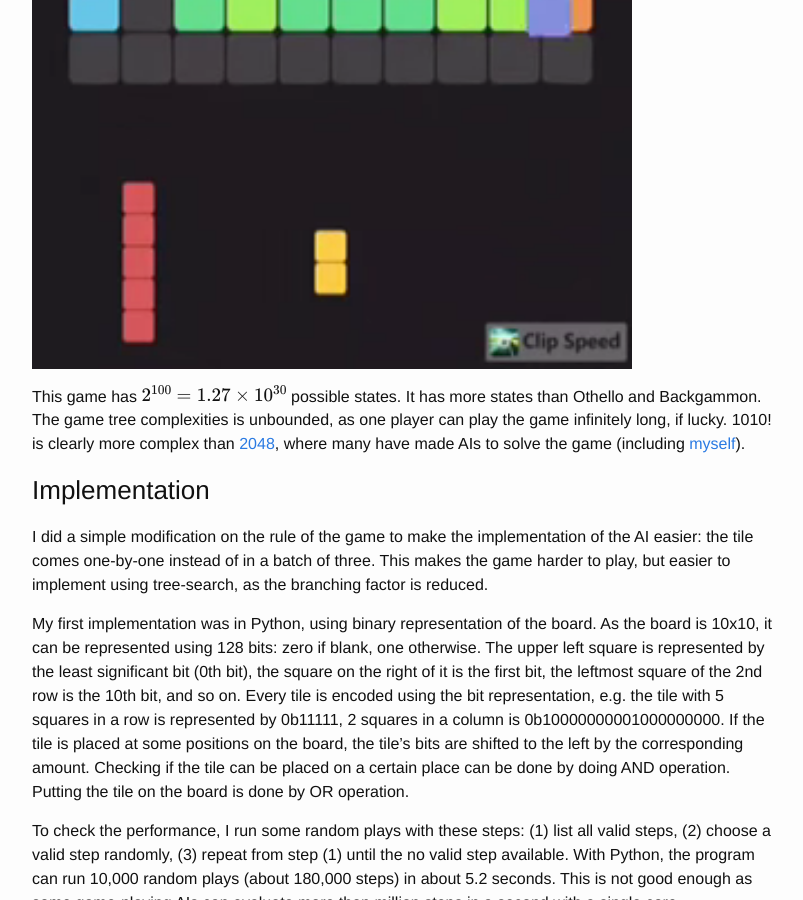
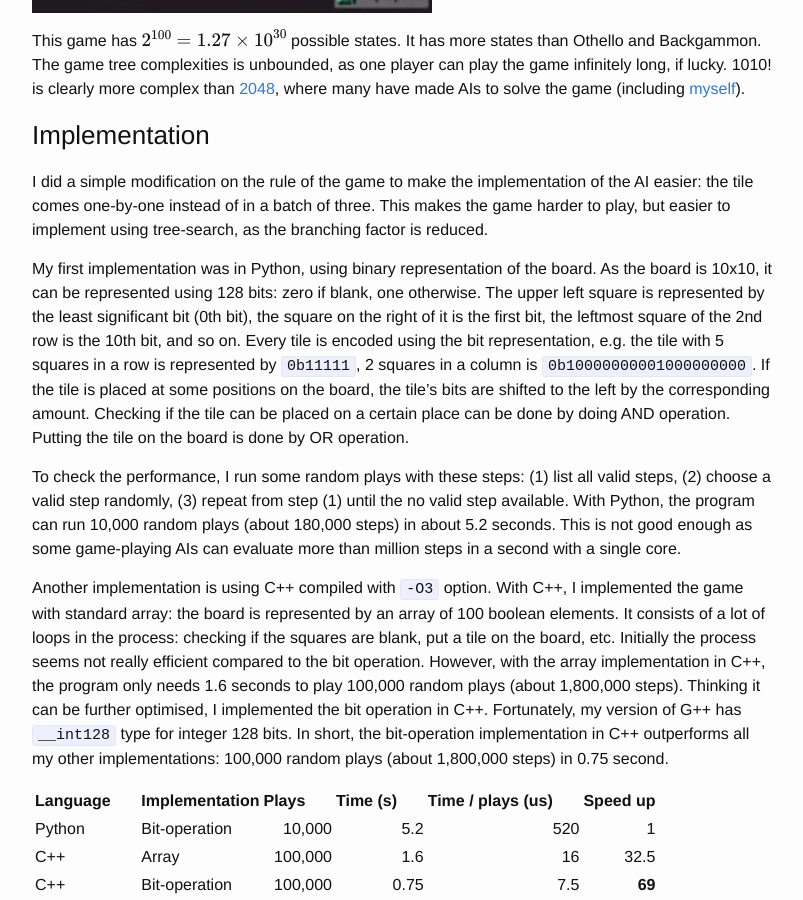
Before and after one commit to mfkasim1/mfkasim1.github.io, a Jekyll site: the page built from _posts/2017-04-10-1010-challenge-01.markdown, in a window 1280 px wide and 900 px high, scrolled down 1074 px. Shown: the whole window, without its empty margins (238-1041 px from the left). Built offline with Jekyll 4.4.1, drawn with Linux system fonts in a browser that asks for light colours; formulas are drawn with MathJax 3; comment, search, counter and statistics services are not loaded.

Commit message:
1010 post 01

```diff
--- a/_posts/2017-04-10-1010-challenge-01.markdown
+++ b/_posts/2017-04-10-1010-challenge-01.markdown
@@ -18,7 +18,7 @@
 The tiles can be placed anywhere on the board, but cannot be rotated. Once a row(s) or a column(s) are full, they dissapear.
 The game is similar to tetris. An example play can be seen on this [YouTube link](https://www.youtube.com/watch?v=x4tAyV16D_4).
 
-<a href="{{ site.baseurl }}/assets/snapshot-1010.png"><img src="{{ site.baseurl }}/assets/snapshot-1010.png" width="600"/></a>
+<a href="{{ site.baseurl }}/assets/snapshot-1010.png"><img src="{{ site.baseurl }}/assets/snapshot-1010.png" width="400"/></a>
 
 This game has \\(2^{100} = 1.27\times 10^{30}\\) possible states. It has more states than Othello and Backgammon.
 The game tree complexities is unbounded, as one player can play the game infinitely long, if lucky.
@@ -31,7 +31,7 @@
 
 My first implementation was in Python, using binary representation of the board. As the board is 10x10, it can be represented using 128 bits: zero if blank, one otherwise.
 The upper left square is represented by the least significant bit (0th bit), the square on the right of it is the first bit, the leftmost square of the 2nd row is the 10th bit, and so on.
-Every tile is encoded using the bit representation, e.g. the tile with 5 squares in a row is represented by 0b11111, 2 squares in a column is 0b10000000001000000000.
+Every tile is encoded using the bit representation, e.g. the tile with 5 squares in a row is represented by `0b11111`, 2 squares in a column is `0b10000000001000000000`.
 If the tile is placed at some positions on the board, the tile's bits are shifted to the left by the corresponding amount.
 Checking if the tile can be placed on a certain place can be done by doing AND operation. Putting the tile on the board is done by OR operation.
 
@@ -47,7 +47,7 @@
 Thinking it can be further optimised, I implemented the bit operation in C++. Fortunately, my version of G++ has `__int128` type for integer 128 bits.
 In short, the bit-operation implementation in C++ outperforms all my other implementations: 100,000 random plays (about 1,800,000 steps) in 0.75 second.
 
-| Language | Implementation | Plays   | Time (s) | Time / plays (us) | Speed up |
+| Language&nbsp;&nbsp;&nbsp;&nbsp;&nbsp;&nbsp; | Implementation | Plays&nbsp;&nbsp;&nbsp;&nbsp;&nbsp;&nbsp;   | Time (s)&nbsp;&nbsp;&nbsp;&nbsp;&nbsp;&nbsp; | Time / plays (us)&nbsp;&nbsp;&nbsp;&nbsp;&nbsp;&nbsp; | Speed up |
 | -------- | -------------- | ------: | -------: | ----------------: | -------: |
 | Python   | Bit-operation  | 10,000  | 5.2      | 520               |    1     |
 | C++      | Array          | 100,000 | 1.6      |  16               | 32.5     |
@@ -55,4 +55,4 @@
 
 I was a bit surprised to see how slow a Python script can be. With the same implementation, i.e. using bit operations, my C++ implementation runs almost 70 times faster than my implementation in Python.
 This is also inline with the test performed [here](http://blog.dhananjaynene.com/2008/07/performance-comparison-c-java-python-ruby-jython-jruby-groovy/).
-As a conclusion, use C++, it is fast. The codes can be found [here]({{ site.baseurl }}/assets/codes/1010/).
+As a conclusion, use C++, it is fast. The codes can be found [here](https://github.com/mfkasim91/mfkasim91.github.io/tree/master/assets/codes/1010).
```
